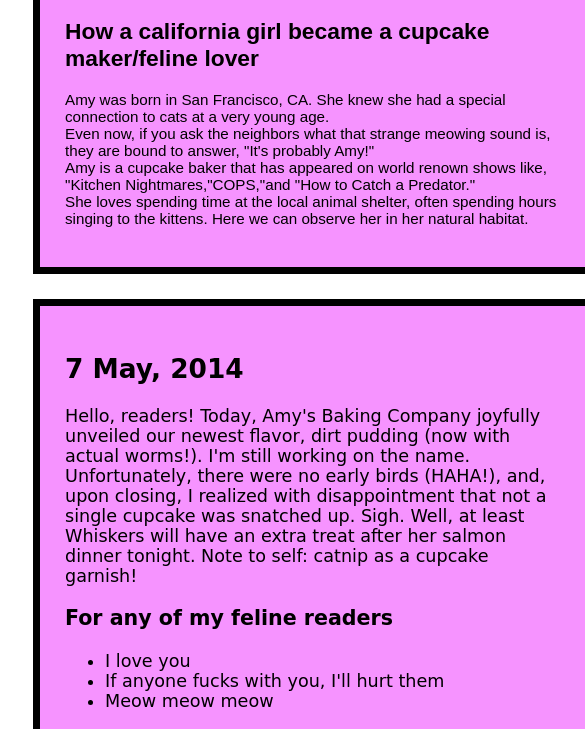
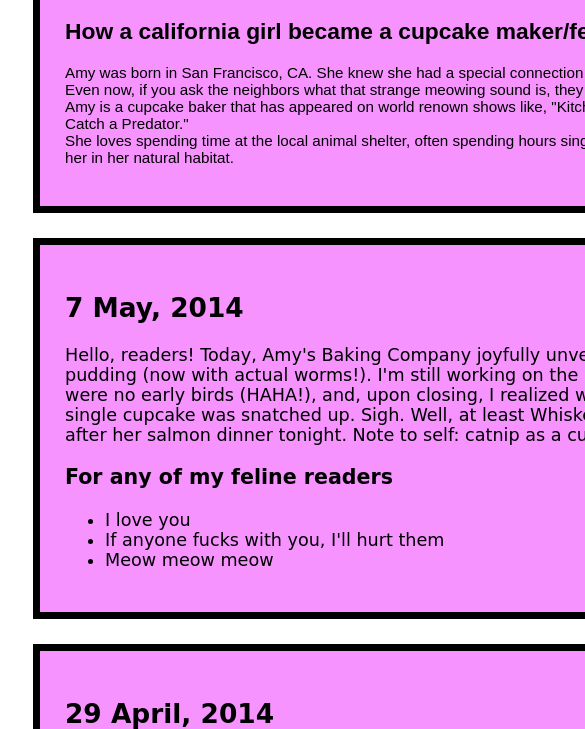
Before and after one commit to Atticus29/amyBlog, a plain HTML site: page index.html in a window 390 px wide. Shown: the part 115-844 px from the top of the page, 585 px wide, since content can reach past the window. Drawn offline with Linux system fonts and the light colour scheme.

Commit message:
tweak the max-width a tiny bit to make it look a little better on our smart phones

```diff
--- a/css/styles.css
+++ b/css/styles.css
@@ -27,8 +27,8 @@ html {
   background: #f693ff;
 }
 
-@media screen and (max-width: 950px) {
+@media screen and (max-width: 1080px) {
   .intro, .blogEntry1{
-    width: 500px;
+    width: 800px;
   }
 }
```
